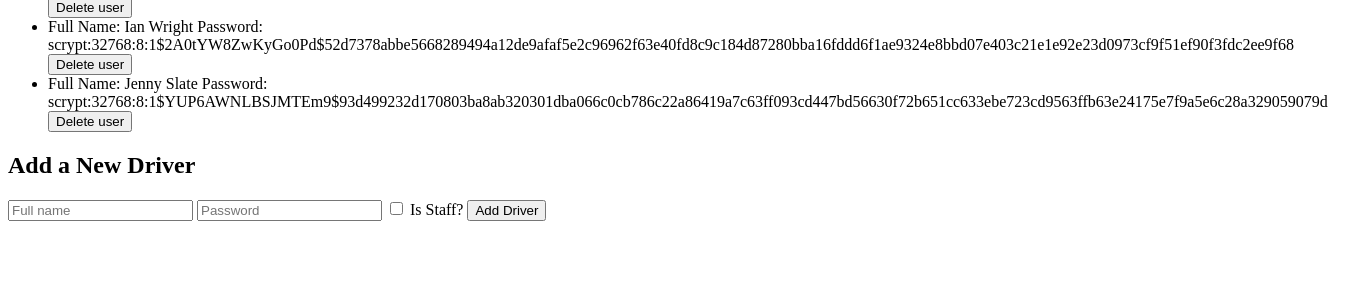
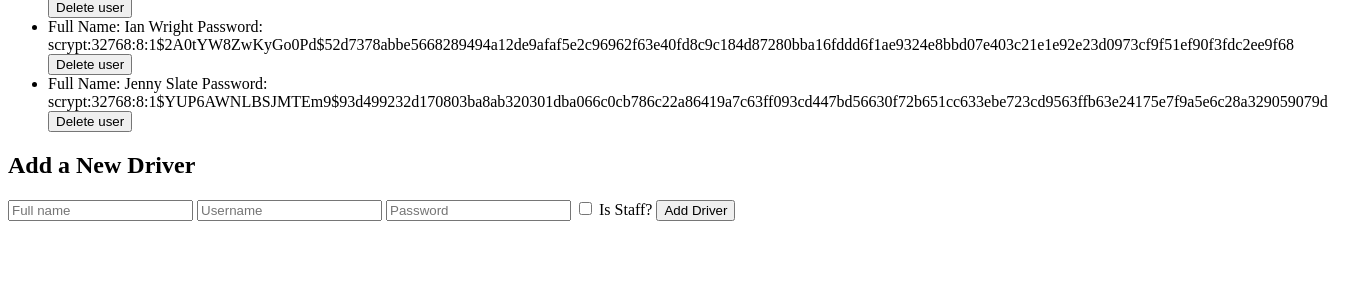
Before and after one commit to Finn-871/Web-team-O, a Flask app: page /user-list in a window 1360 px wide. Shown: the part 518-800 px from the top of the page. Run offline with Flask 3, Linux system fonts and the light colour scheme.

Commit message:
added username for users

```diff
--- a/app.py
+++ b/app.py
@@ -27,6 +27,7 @@ class UserAPI(Resource):
             "id": u.id,
             "fullname": u.fullname,
             "password": u.password,
+            "username": u.username,
             "staff": u.staff
         } for u in users])
 
@@ -36,13 +37,14 @@ class UserAPI(Resource):
     @require_api_key
     def post(self):
         data = request.get_json()
-        if not data or "fullname" not in data or "password" not in data or "staff" not in data:
+        if not data or "fullname" not in data or "password" not in data or "username" not in data or "staff" not in data:
             return jsonify({"error": "Missing fields: fullname, password, staff"}), 400
 
         new_user = User(
             fullname=data["fullname"],
-            password=data["password"],
+            username=data["username"],
             staff=data["staff"])
+        new_user.set_password(data["password"])
 
         db.session.add(new_user)
         db.session.commit()
@@ -60,6 +62,7 @@ class UserAPI(Resource):
         #update user details
         user.fullname = data["fullname"]
         user.password = data["password"]
+        user.username = data["username"]
         user.staff = data["staff"]
 
         db.session.commit()
@@ -97,8 +100,9 @@ def list():
 def add_user():
     fullname = request.form['name']
     password = request.form['password']
+    username = request.form["username"]
     is_staff = 'staff' in request.form
-    new_user = User(fullname=fullname, staff=is_staff)
+    new_user = User(fullname=fullname, username=username, staff=is_staff)
     new_user.set_password(password)
     db.session.add(new_user)
     db.session.commit()
@@ -114,20 +118,25 @@ def delete_user(id):
 @app.route('/login', methods=['POST'])
 def login():
     if request.method == 'POST':
-        username = request.form.get('username')
+        username_attempt = request.form.get('username')
         password_attempt = request.form.get('password')
 
-        user = User.query.filter_by(fullname=username).first()
+        print(f"Attempting login for: {username_attempt}")
+        user = User.query.filter_by(username=username_attempt).first()
 
-        if user and user.check_password(password_attempt):
-            session['user_id'] = user.id
-            session['is_staff'] = user.staff
+        if user:
+            print(f"User found: {user.username}")
+            if user.check_password(password_attempt):
+                session['user_id'] = user.id
+                session['is_staff'] = user.staff
 
-            return redirect(url_for('list'))
+                return redirect(url_for('list'))
+            else:
+                print("incorrect password")
         else:
-            return redirect(url_for('index'))
+            print("user not found")
 
-    return render_template('login.html')
+    return redirect(url_for('index'))
 
 if __name__ == '__main__':
     with app.app_context():
--- a/models.py
+++ b/models.py
@@ -7,6 +7,7 @@ db = SQLAlchemy()
 class User(db.Model):
     id = db.Column(db.Integer, primary_key=True) #unique id for users
     fullname = db.Column(db.String(120), nullable=False) #users name
+    username = db.Column(db.String(80), nullable=False)#users username
     password = db.Column(db.String(256), nullable=False) #users password
     staff = db.Column(db.Boolean, default=False, nullable=False) #boolean to differentiate staff from students
 
--- a/templates/user-list.html
+++ b/templates/user-list.html
@@ -20,6 +20,7 @@
     <h2>Add a New Driver</h2>
 <form action="/add" method="POST">
     <input type="text" name="name" placeholder="Full name" required>
+    <input type="text" name="username" placeholder="Username" required>
     <input type="text" name="password" placeholder="Password" required>
     <label>
         <input type="checkbox" name="staff"> Is Staff?
```
Also changed, not shown: prepopulate.py (+12 -12 lines), database/users.db.
